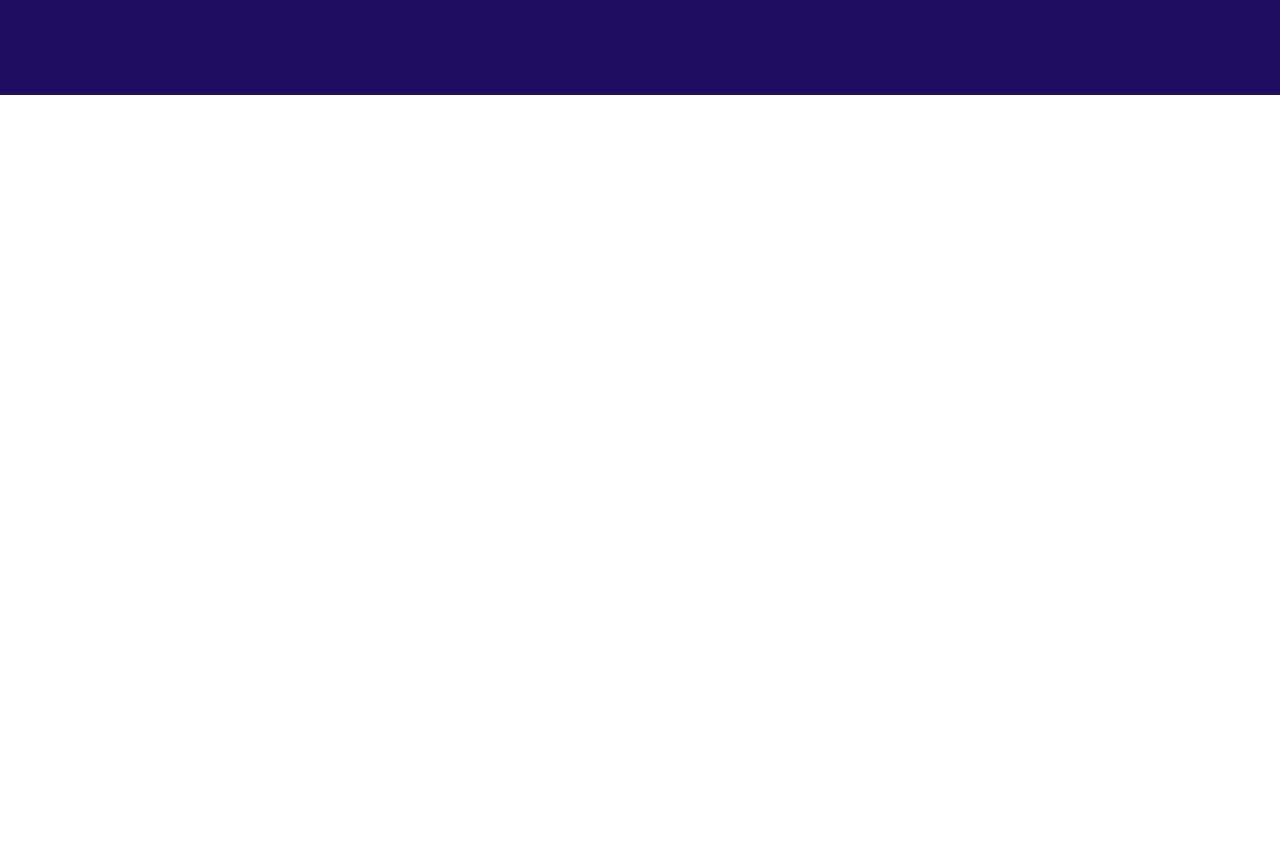
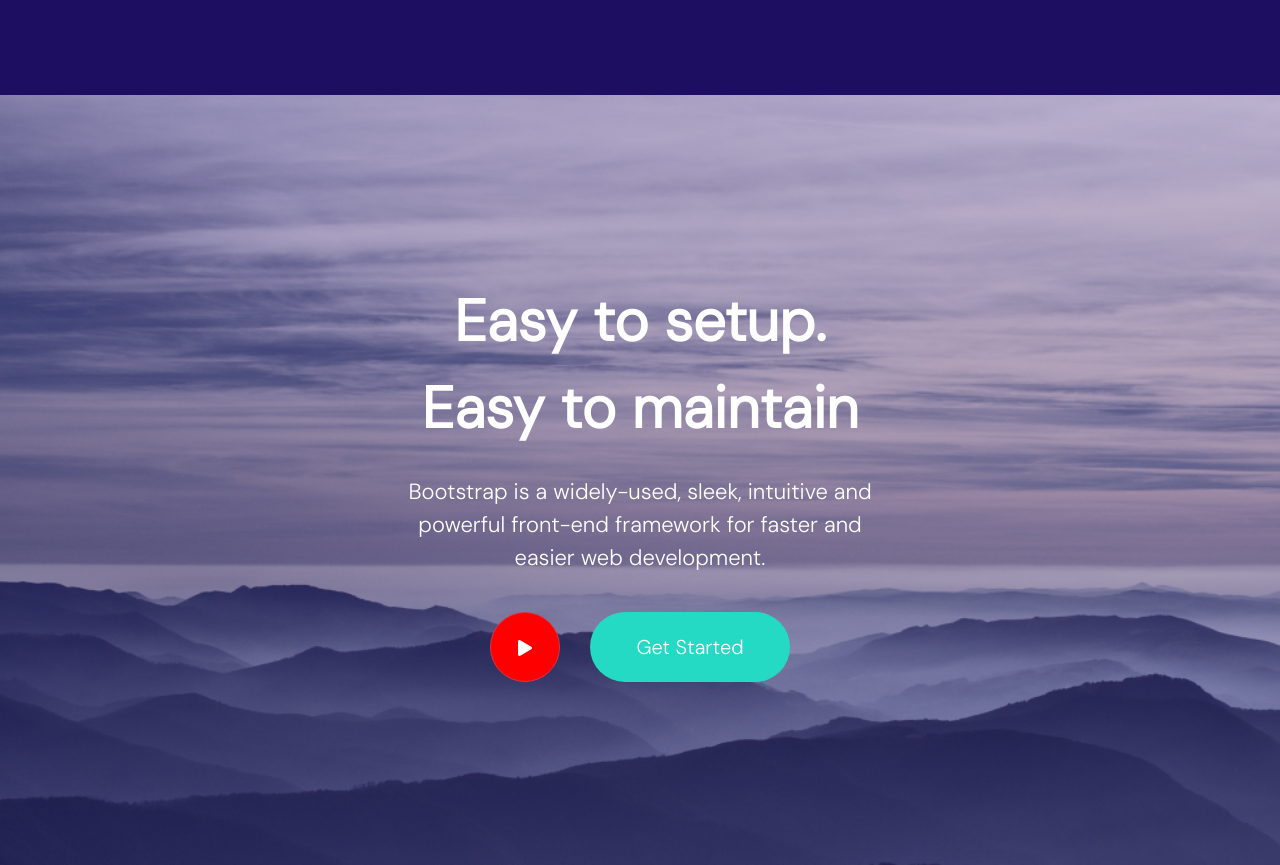
Before and after one commit to viix54/forgetCodeFigma, a React (Vite) app: page / in a window 1280 px wide. Shown: the part 3545-4410 px from the top of the page. Before the commit the page ends 3640 px from the top, so only its background shows below. Built offline with nearby package versions, Linux system fonts and the light colour scheme.

Commit message:
Page Call_To_Action has been done

```diff
--- a/src/App.jsx
+++ b/src/App.jsx
@@ -4,7 +4,15 @@ import 'bootstrap/dist/css/bootstrap.min.css';
 // Bootstrap Bundle JS
 import 'bootstrap/dist/js/bootstrap.bundle.min';
 
-import { Footer, Landing, Content, Features, FormComp, Testimonial } from './components';
+import {
+  Footer,
+  Landing,
+  Content,
+  Features,
+  FormComp,
+  Testimonial,
+  CallToAction,
+} from './components';
 
 function App() {
   return (
@@ -15,6 +23,7 @@ function App() {
         <Features />
         <FormComp />
         <Testimonial />
+        <CallToAction />
         {/* <article className="second_article">
           <header>2 ARTICLE</header>
           <h2>Leroudfgjfdklgjfdl ldfk jgdf lkjgdflk jgdf </h2>
--- /dev/null
+++ b/src/components/CallToAction_page/CallToAction.jsx
@@ -0,0 +1,30 @@
+import React from 'react';
+import './callToAction.scss';
+
+import { FaPlay } from 'react-icons/fa';
+
+export const CallToAction = () => {
+  return (
+    <div className="callToAction_container">
+      <article>
+        <section>
+          <header>
+            Easy to setup. <br />
+            Easy to maintain
+          </header>
+          <p>
+            Bootstrap is a widely-used, sleek, intuitive and <br />
+            powerful front-end framework for faster and <br />
+            easier web development.
+          </p>
+          <div className="button_container">
+            <button className="btn btn-danger btn_play">
+              <FaPlay />
+            </button>
+            <button className="btn btn-primary btn_getStarted">Get Started</button>
+          </div>
+        </section>
+      </article>
+    </div>
+  );
+};
--- /dev/null
+++ b/src/components/CallToAction_page/callToAction.scss
@@ -0,0 +1,57 @@
+@import url('https://fonts.googleapis.com/css2?family=DM+Sans:opsz,wght@9..40,300&display=swap');
+
+$text_font: 'DM Sans', sans-serif;
+
+.callToAction_container{
+    font-family: $text_font;
+    height: 770px;
+    background-image: url('../../assets/callToAction_backgr.png');
+    background-repeat: no-repeat;
+    background-size: cover;
+    background-color: #2F1893;
+    display: flex;
+    align-items: center;
+    justify-content: center;
+    color: white;
+    &>article{
+        width: 770px;
+        height: 450px;
+        // border: 1px solid white;
+        &>section{
+            display: flex;
+            flex-direction: column;
+            justify-content:left;
+            height: 100%;
+            justify-content: space-evenly;
+            &>header{
+                font-size: 58px;
+                font-weight: bold;
+            }
+            &>p{
+                font-size: 22px;
+                font-weight: 500;
+            }
+            .button_container{
+                display: flex;
+                justify-content: center;
+                column-gap: 30px;
+                .btn_play{
+                    width: 70px;
+                    height: 70px;
+                    border-radius: 40px;
+                    background-color: red;
+                }
+                .btn_getStarted{
+                    background-color: #25DAC5;
+                    border: none;
+                    font-size: 20px;
+                    font-weight: 500;
+                    border-radius: 40px;
+                    width: 200px;
+                    height: 70px;
+                }
+
+            }
+        }
+    }
+}
--- a/src/components/index.js
+++ b/src/components/index.js
@@ -6,3 +6,4 @@ export {Content} from './Content_page/Content.jsx';
 export {Features} from './Features_page/Features.jsx';
 export {FormComp} from './Form_page/FormComp.jsx';
 export {Testimonial} from './Testimonial_page/Testimonial.jsx';
+export {CallToAction} from './CallToAction_page/CallToAction.jsx'
```
Also changed, not shown: src/components/Testimonial_page/Testimonial.jsx (+0 -10 lines), src/assets/callToAction_backgr.png (added).
